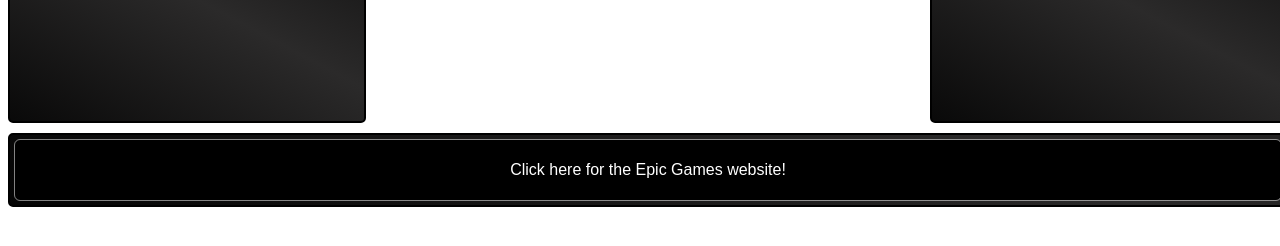
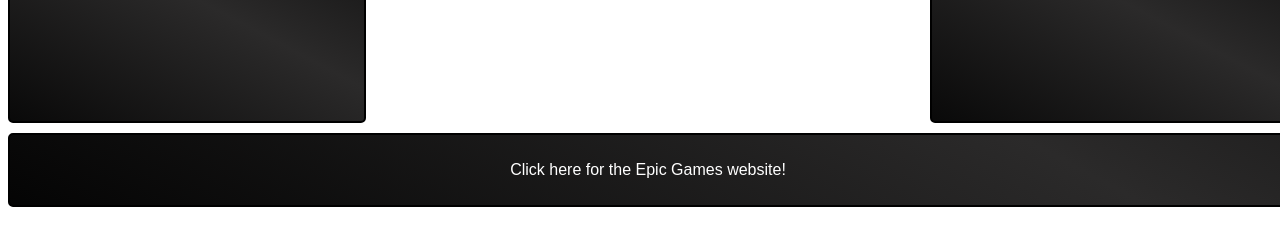
Before and after one commit to Casvdt/Triple-webcatalogus, a plain HTML site: page Games/epic-games/epic.html in a window 1280 px wide. Shown: the part 174-420 px from the top of the page. Drawn offline with Linux system fonts and the light colour scheme; no server answers.

Commit message:
button transparancy

```diff
--- a/Games/epic-games/epic.css
+++ b/Games/epic-games/epic.css
@@ -157,38 +157,21 @@
 .wrapper .btn {
     height: 60px;
     width: 100%;
-    background-color: rgb(0, 0, 0);
+    background-color: transparent;
     color: white;
     font-size: 16px;
     padding: 12px 24px;
-    border: 1px solid black;
+    border: transparent;
     cursor: pointer;
     border-radius: 5px;
   }
 
   .wrapper .btn:hover {
-    background-color: rgb(0, 0, 0);
+    background-color: transparent;
     color: white;
   }
 
-  .btn {
-    border: 0 solid;
-    box-shadow: inset 0 0 20px rgba(255, 255, 255, 0);
-    outline: 1px solid;
-    outline-color: rgba(255, 255, 255, 0.5);
-    outline-offset: 0px;
-    text-shadow: none;
-    transition: all 1250ms cubic-bezier(0.19, 1, 0.22, 1);
-  }
 
-  .btn:hover {
-    border: 1px solid;
-    box-shadow: inset 0 0 20px rgba(255, 255, 255, 0.5),
-      0 0 20px rgba(255, 255, 255, 0.2);
-    outline-color: rgba(255, 255, 255, 0);
-    outline-offset: 15px;
-    text-shadow: 1px 1px 2px #427388;
-  }
 
 .imageUrl{
 list-style: none;
--- a/Games/riot games/riot.css
+++ b/Games/riot games/riot.css
@@ -31,6 +31,7 @@
     justify-content: center;
     margin-top: 8px;
     }
+
 
     .wrapper .btn1 {
         height: 60px;
@@ -153,38 +154,21 @@
 .wrapper .btn {
     height: 60px;
     width: 100%;
-    background-color: rgb(201, 8, 8);
+    background-color: transparent;
     color: white;
     font-size: 16px;
     padding: 12px 24px;
-    border: 1px solid rgb(201, 8, 8);
+    border: transparent;
     cursor: pointer;
     border-radius: 5px;
   }
 
   .wrapper .btn:hover {
-    background-color: rgb(201, 8, 8);
+    background-color:transparent;
     color: white;
   }
 
-  .btn {
-    border: 0 solid;
-    box-shadow: inset 0 0 20px rgba(255, 255, 255, 0);
-    outline: 1px solid;
-    outline-color: rgba(255, 255, 255, 0.5);
-    outline-offset: 0px;
-    text-shadow: none;
-    transition: all 1250ms cubic-bezier(0.19, 1, 0.22, 1);
-  }
 
-  .btn:hover {
-    border: 1px solid;
-    box-shadow: inset 0 0 20px rgba(255, 255, 255, 0.5),
-      0 0 20px rgba(255, 255, 255, 0.2);
-    outline-color: rgb(201, 8, 8);
-    outline-offset: 15px;
-    text-shadow: 1px 1px 2px #427388;
-  }
 
 .imageUrl{
 list-style: none;
```
